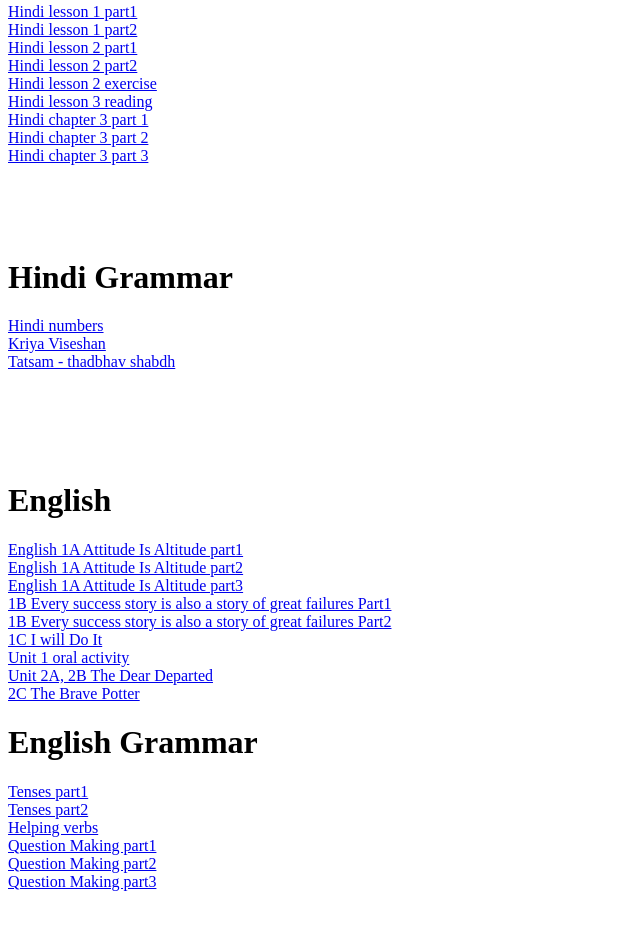
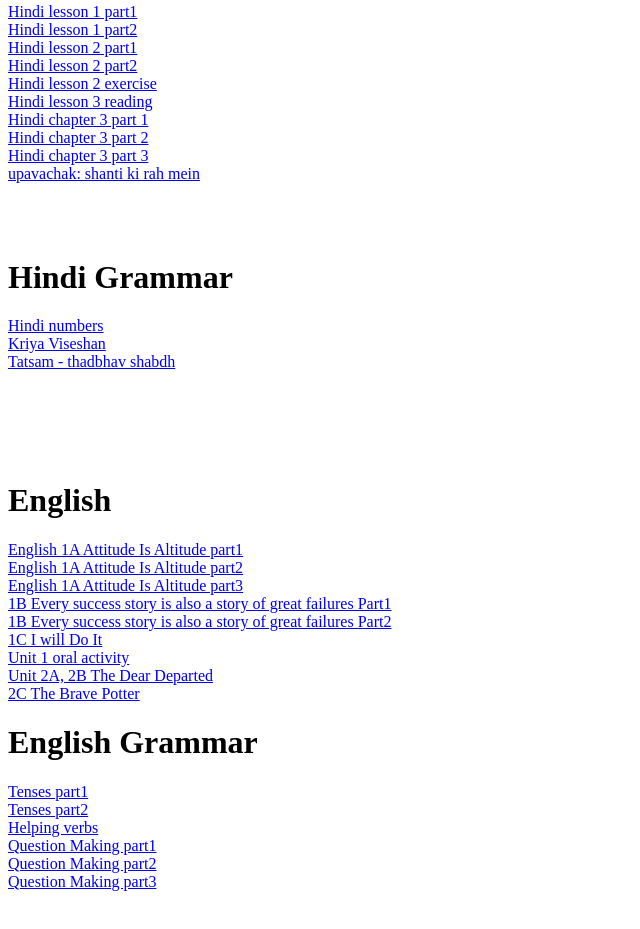
Before and after one commit to SriHarshaSabbineni/OnlineCourse, a plain HTML site: page index.html in a window 1280 px wide. Shown: the part 1169-2098 px from the top of the page, without its empty margins (0-640 px from the left). Drawn offline with Linux system fonts and the light colour scheme.

Commit message:
Update index.html
adds upavachak: shanti ki rah mein

```diff
--- a/index.html
+++ b/index.html
@@ -51,7 +51,7 @@
       <a href="https://youtu.be/CjsQrpH--Tc"> Hindi chapter 3 part 1</a></br>
       <a href="https://youtu.be/8roY7yltZFU"> Hindi chapter 3 part 2 </a></br>
       <a href="https://youtu.be/QxFjH2OLjBQ"> Hindi chapter 3 part 3 </a></br>
-      <a href="">  </a></br>
+      <a href="https://youtu.be/D0TWKab_7LM"> upavachak: shanti ki rah mein </a></br>
       <a href="">  </a></br>
       <a href="">  </a></br>
       <a href="">  </a></br>
```
